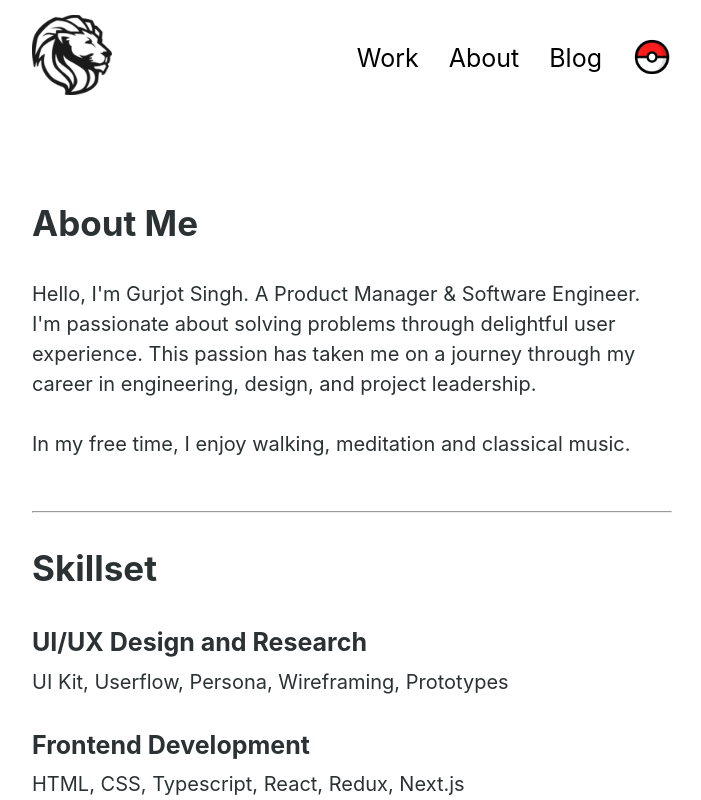
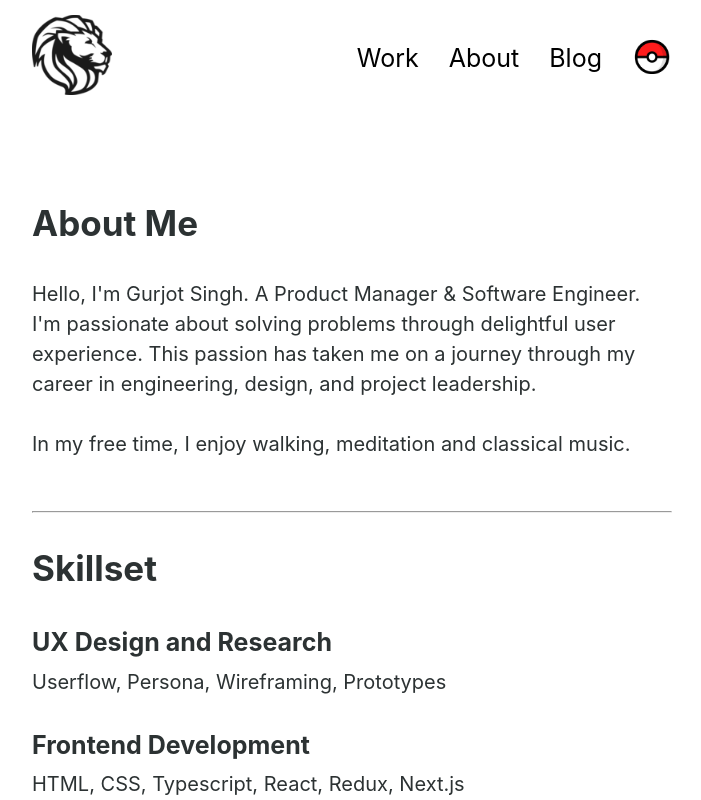
Before and after one commit to gurjotsinghdev/gurjotsinghdev, a Next.js app: page /about in a window 1280 px wide. Shown: the top 800 px of the page, without its empty margins (288-989 px from the left). Built offline with nearby package versions, Linux system fonts and the light colour scheme.

Commit message:
skillsets

```diff
--- a/components/aboutMe.js
+++ b/components/aboutMe.js
@@ -19,8 +19,8 @@ export default function AboutMe ( ) {
                 <h2>
                     Skillset
                 </h2>
-                <h3>UI/UX Design and Research</h3>
-                <p>UI Kit, Userflow, Persona, Wireframing, Prototypes </p>
+                <h3>UX Design and Research</h3>
+                <p>Userflow, Persona, Wireframing, Prototypes </p>
                 <h3>Frontend Development</h3>
                 <p>HTML, CSS, Typescript, React, Redux, Next.js </p>
                 <h3>Backend Development</h3>
```
